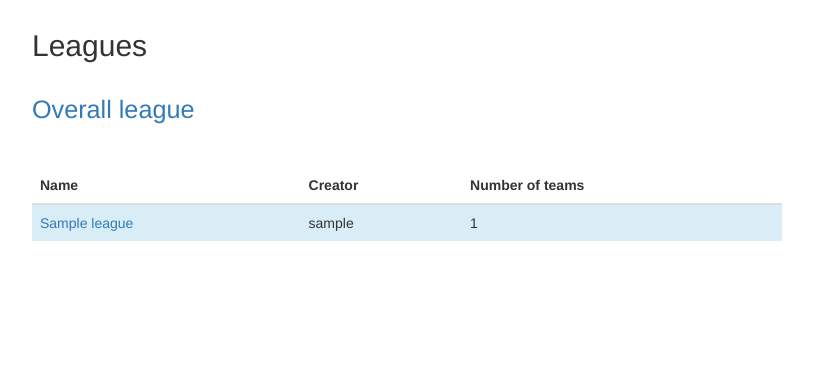
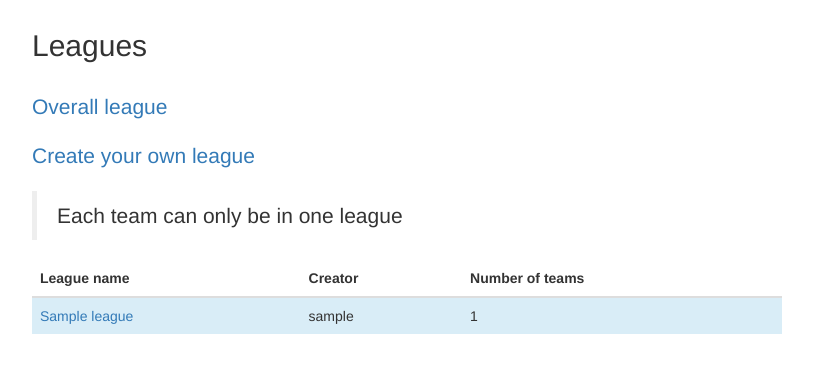
Before and after one commit to gtspence/fantasyswim, a Django app: page /rio/leagues/ in a window 1280 px wide. Shown: the part 51-424 px from the top of the page, without its empty margins (38-851 px from the left). Run offline with Django 3.2, Linux system fonts and the light colour scheme; a user stored in the database is signed in; tables that the repository leaves empty hold one stand-in row (values such as "Sample post"); parts of the project's set-up code (start-up, migrations or seed data) failed here and were passed over; some libraries are stand-ins or nearby versions.

Commit message:
Further league changes

```diff
--- a/rio/models.py
+++ b/rio/models.py
@@ -21,7 +21,7 @@ class Event(models.Model):
 
 class League(models.Model):
 	creator = models.OneToOneField(User)
-	name = models.CharField("League Name", max_length=100)
+	name = models.CharField("League Name", max_length=100, unique=True)
 	date_created = models.DateTimeField("Date Created", null=True, blank=True)
 	def __str__(self):
  		return '%s (Created by: %s)' % (self.name, self.creator.username)
--- a/rio/templates/rio/league.html
+++ b/rio/templates/rio/league.html
@@ -4,6 +4,11 @@
 <h2>{{ league.name }} <small>{{ league.creator }}</small></h2>
 <br>
 {% if entries_open %}
+
+	{% if user.team and user.team.league != league %}
+		<a href="{% url 'team_edit' user.team.id %}"><big>Join this league!</big></a>
+	{% endif %}
+
 	<h3>Teams</h3>
 		{% if league_teams %}
 	<div class="row">
--- a/rio/templates/rio/leagues.html
+++ b/rio/templates/rio/leagues.html
@@ -5,8 +5,12 @@
 <h2>Leagues</h2>
 
 <br>
-<p class="lead"><a href="{% url 'overall' %}"><big>Overall league</big></a></p>
-<br>
+<p class="lead"><a href="{% url 'overall' %}">Overall league</a></p>
+<p class="lead"><a href="{% url 'league_create' %}">Create your own league</a></p>
+
+<blockquote>
+	<p class="lead">Each team can only be in one league</p>
+</blockquote>
 
 {% if leagues %}
 <div class="row">
@@ -14,7 +18,7 @@
 		<table class="table table-hover">
 			<thead>
 				<tr>
-					<th>Name</th>
+					<th>League name</th>
 					<th>Creator</th>
 					<th>Number of teams</th>
 				</tr>
@@ -37,8 +41,7 @@
 </div>
 
 {% else %}
-	<p><big>No leagues yet!</big></p>
-	<p><big>Create a league XXXXX</big></p>
+	<p class="lead"><big>No leagues yet!</big></p>
 {% endif %}
 
 
--- a/rio/views.py
+++ b/rio/views.py
@@ -92,7 +92,7 @@ def user(request, pk):
 				'progress': progress,
 				'number_teams': number_teams,
 				'start_date': start_date,
-				'team_list': sorted(Team.objects.all().order_by('name'), key=lambda a: (a.points(), a.correct_golds()), reverse=True),
+				'team_list': sorted(Team.objects.order_by('name'), key=lambda a: (a.points(), a.correct_golds()), reverse=True),
 				})
 
 @method_decorator(login_required, name='dispatch')
@@ -101,7 +101,7 @@ class LeaguesView(generic.ListView):
 	context_object_name = 'leagues'
 	def get_queryset(self):
 		"""Return all the leagues."""
-		return League.objects.all().order_by('name')
+		return League.objects.all()
 	def get_context_data(self, *args, **kwargs):
 		context = super(LeaguesView, self).get_context_data(*args, **kwargs)
 		context['title'] = 'Leagues'
@@ -207,7 +207,7 @@ def league_create(request):
 
 	if League.objects.filter(creator=user).exists():
 		league = League.objects.get(creator=user)
-		messages.warning(request, 'You have already created this league')
+		messages.warning(request, 'You have already created this league! Contact us if you would like to delete it.')
 		return HttpResponseRedirect(reverse('league', args=(league.id,)))
 
 	if request.method == 'POST':
```
Also changed, not shown: rio/templates/rio/overall.html (+7 -3 lines), rio/templates/rio/rules.html (+7 -1 lines), rio/templates/rio/user.html (+8 -3 lines), rio/migrations/0016_auto_20160709_1634.py (added).
